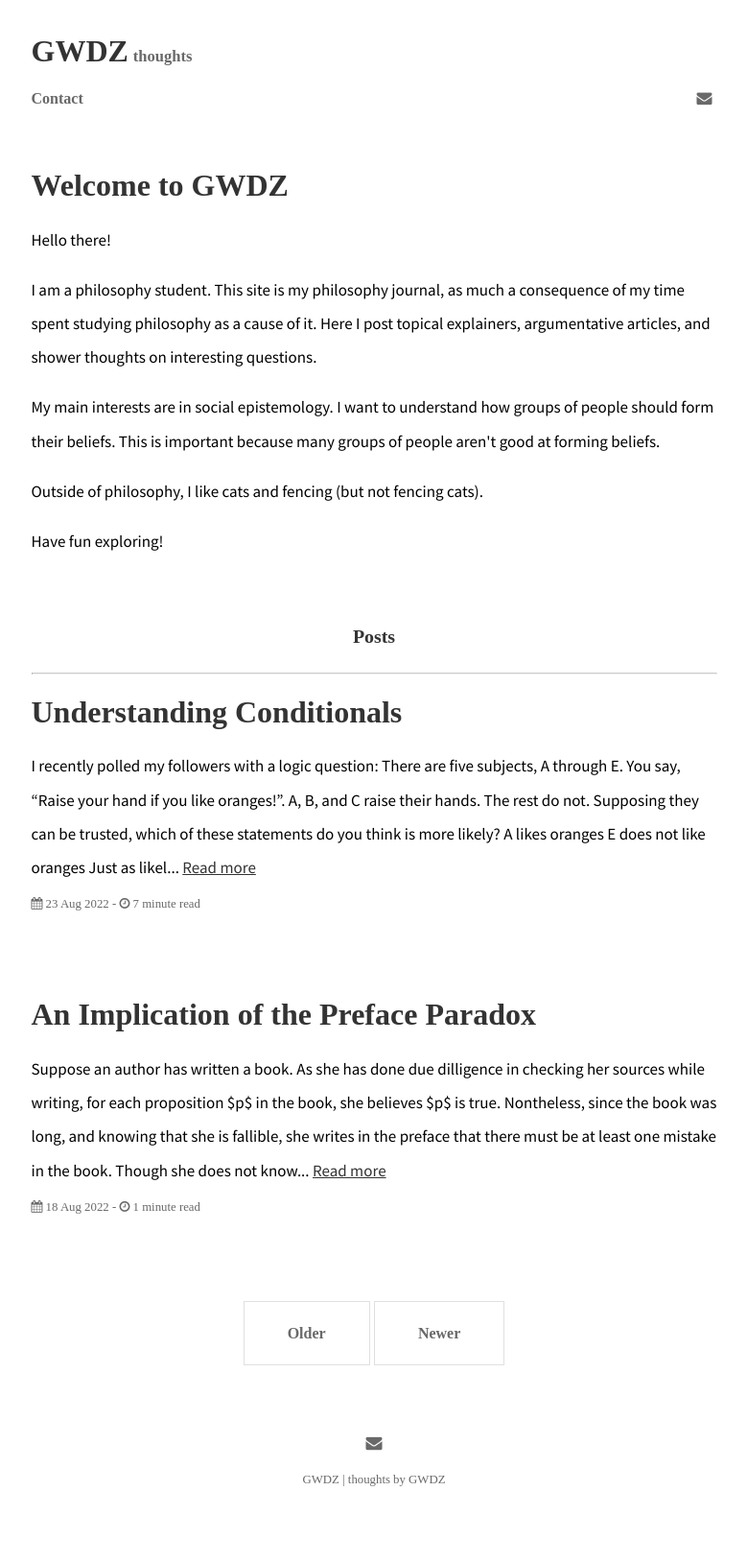
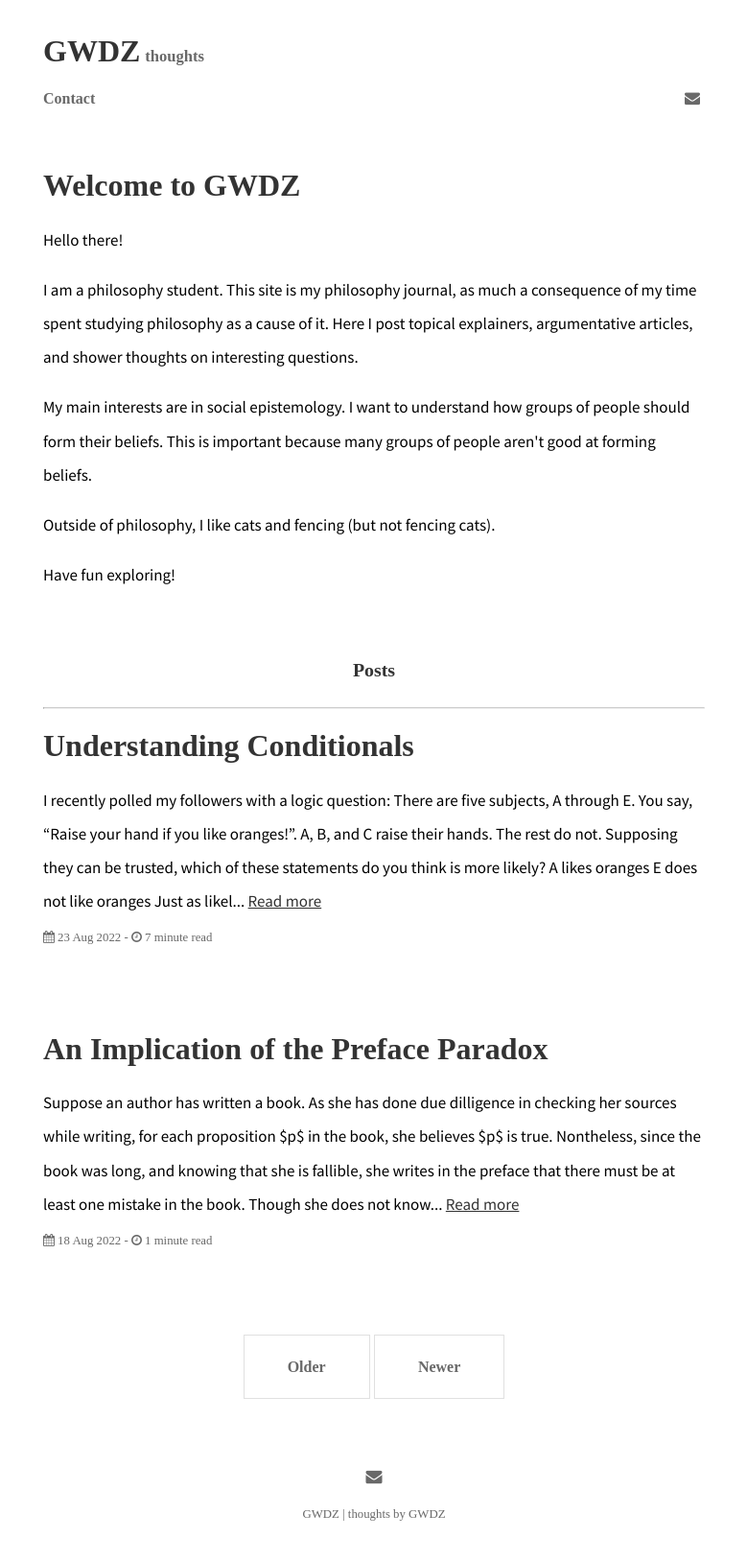
Before and after one commit to GWDZ-true/gwdz-site, a Jekyll site: the page built from index.html, in a window 1280 px wide. Shown: the whole page at 96% size, without its empty margins (250-1029 px from the left). Built offline with Jekyll 4.4.1, drawn with Linux system fonts in a browser that asks for light colours; some web fonts are replaced; the list of posts is cut into pages by our own code; before the commit the page ends 1593 px from its top, so only the background shows below that.

Commit message:
Update _default.scss

```diff
--- a/_sass/_default.scss
+++ b/_sass/_default.scss
@@ -5,7 +5,7 @@
 .container {
   margin-left: auto;
   margin-right: auto;
-  width: 715px;
+  width: 690px; //715
 }
 
 .content-container {
```
